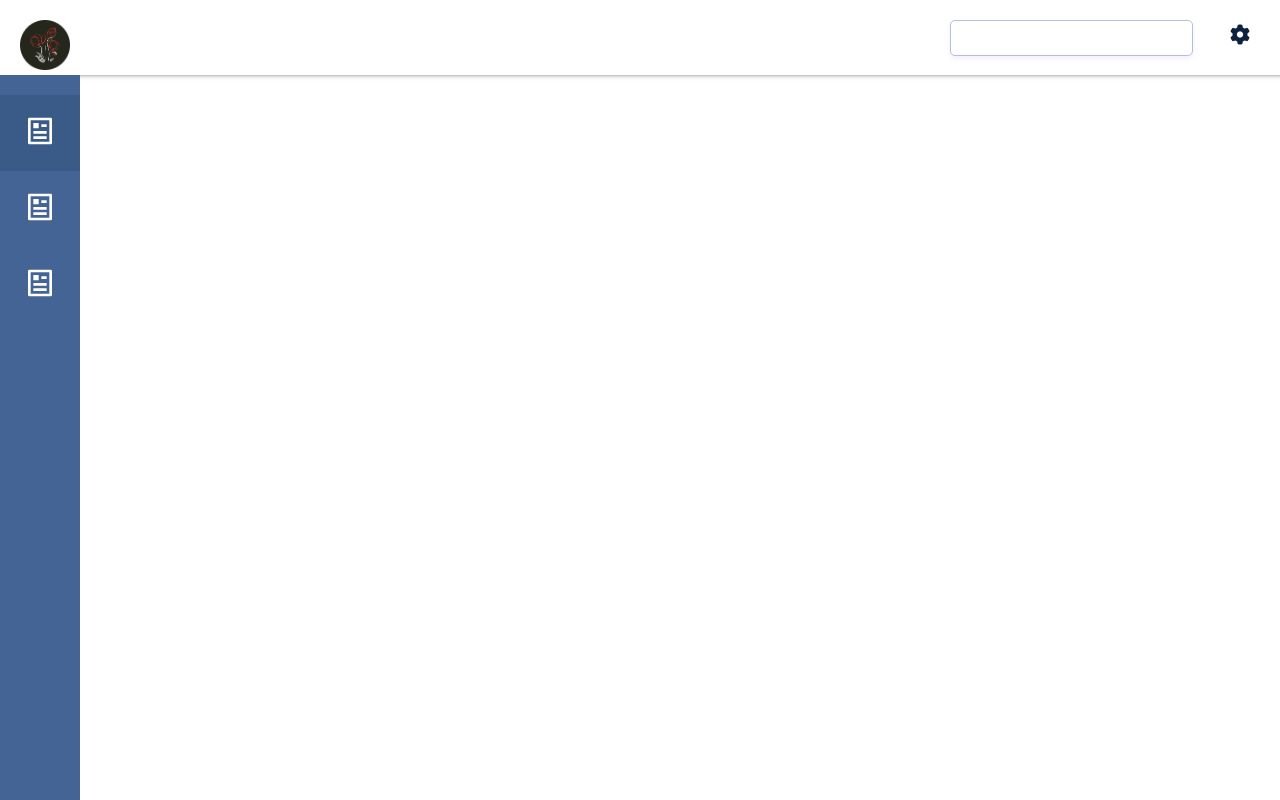
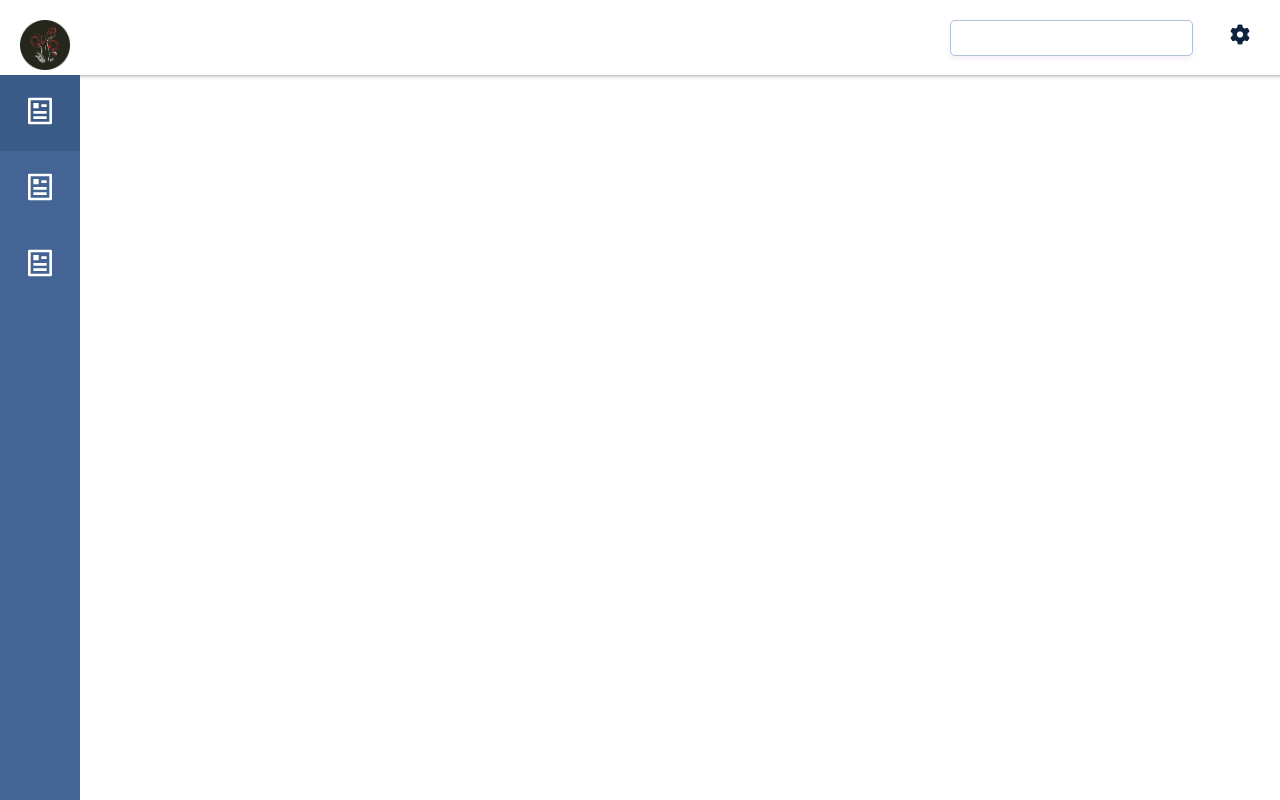
Before and after one commit to Babloo98/Diario, a React (Create React App) app: page /Dashboard in a window 1280 px wide. Built offline with nearby package versions, Linux system fonts and the light colour scheme; a web font is replaced by a local one.

Commit message:
Render routes modified and private route introduced

```diff
--- a/src/App.js
+++ b/src/App.js
@@ -1,15 +1,17 @@
 import React from 'react';
 import './App.css';
 import routes from './Routes/index';
-import { renderRoutes } from 'react-router-config';
+import renderRoutes from './Routes/renderRoutes';
 import { BrowserRouter } from  'react-router-dom';
 
 class App extends React.Component {
 
   render(){
+    const authed = false;
+    const authPath = '/';
     return (
       <BrowserRouter>
-          {renderRoutes(routes)}
+          {renderRoutes(routes, authed, authPath)}
       </BrowserRouter>
     );
   }
--- a/src/Routes/index.js
+++ b/src/Routes/index.js
@@ -1,24 +1,20 @@
-import App from "../App";
 import Homepage from '../components/homepage/index';
 import Dashboard from '../components/Dashboard/index';
 import Home from '../components/Dashboard/Home/index'
 
 const routes = [
     {
-        path : "/",
-        exact : true,
-        component : Homepage
+      path : "/",
+      exact : true,
+      restricted: false,
+      component : Homepage
     },
     {
       component: Dashboard,
-      routes: [
-        {
-          path : "/dashboard",
-          exact : true,
-          component : Dashboard
-        },
-      ]
+      path : "/dashboard",
+      exact : true,
+      restricted: false,
     },
   ];
 
-  export default routes
+  export default routes;
--- /dev/null
+++ b/src/Routes/renderRoutes.js
@@ -0,0 +1,25 @@
+import React from 'react';
+import { Route, Redirect, Switch } from 'react-router-dom';
+
+const renderRoutes = (routes, authed, authPath, extraProps = {}, switchProps = {}) => routes ? (
+    <Switch {...switchProps}>
+        {routes.map((route, i) => (
+        <Route
+            key={route.key || i}
+            path={route.path}
+            exact={route.exact}
+            strict={route.strict}
+            render={(props) => {
+
+                if( !route.restricted || authed || route.path == authPath) {
+                    return <route.component {...props} {...extraProps} route={route}/>
+                }
+            const redirPath = authPath ? authPath : '/'
+            return <Redirect to={{pathname: redirPath, state: {from: props.location}}}/>
+            }}
+        />
+        ))}
+    </Switch>
+) : null
+
+export default renderRoutes;
--- a/src/components/Dashboard/style.scss
+++ b/src/components/Dashboard/style.scss
@@ -14,7 +14,6 @@
                 list-style-type: none;
                 cursor: pointer;
                 padding: 0px;
-                padding-top: 20px;
                 text-align: center;
                 li{
                     text-transform: uppercase;
```
